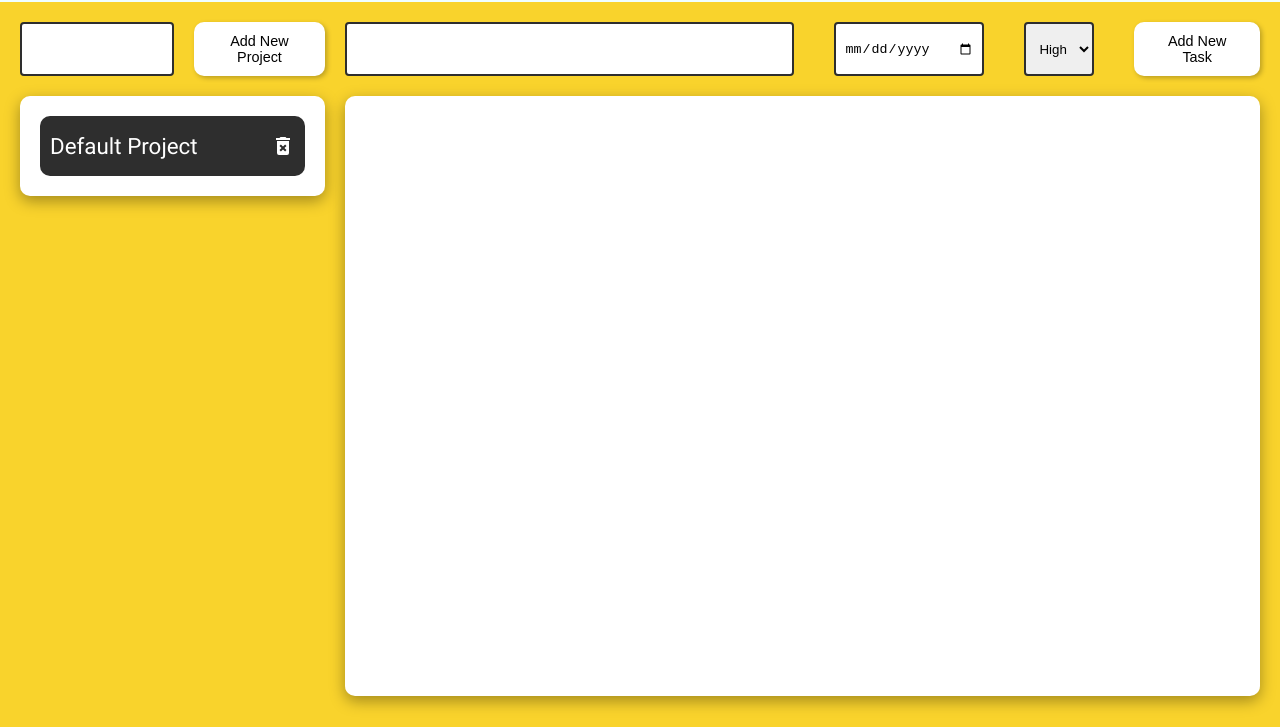
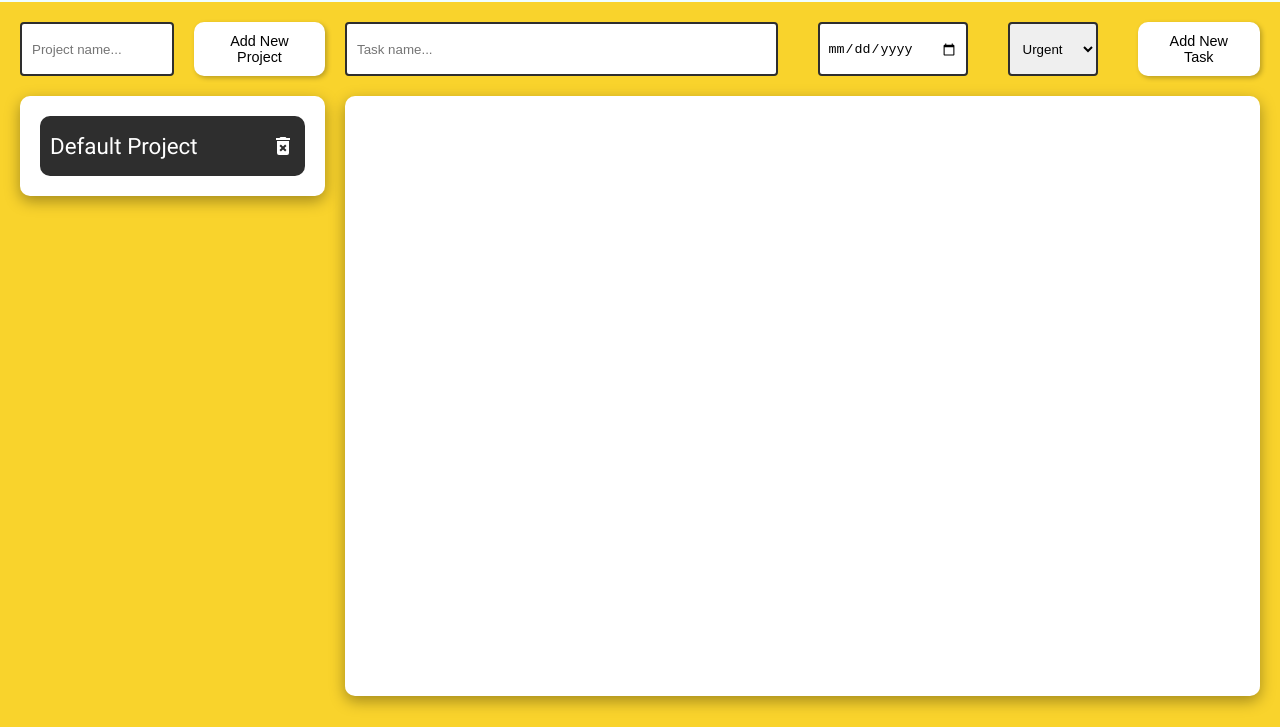
Before and after one commit to kingfeekra/todo-list, a website built with webpack: page dist/index.html in a window 1280 px wide. Shown: the part 73-800 px from the top of the page. Built offline with nearby package versions, Linux system fonts and the light colour scheme.

Commit message:
add placeholders to inputs

```diff
--- a/src/pageLoad.js
+++ b/src/pageLoad.js
@@ -58,6 +58,7 @@ const mainContent = (() => {
         const divs = document.querySelectorAll(".projectsDiv > div");
         const textbox = document.createElement("input");
         textbox.classList.add("projectsTextbox");
+        textbox.placeholder = "Project name..."
         divs[0].appendChild(textbox);
 
         const button = document.createElement("button");
@@ -83,6 +84,7 @@ const mainContent = (() => {
         const textbox = document.createElement("input");
         textbox.setAttribute("type", "text");
         textbox.classList.add("tasksTextbox");
+        textbox.placeholder = "Task name..."
         divs[0].appendChild(textbox);
 
         const date = document.createElement("input");
@@ -95,18 +97,18 @@ const mainContent = (() => {
 
         const urgencySelect = document.querySelector("select");
         const option1 = document.createElement("option");
-        option1.value = "high";
-        option1.textContent = "High";
+        option1.value = "Urgent";
+        option1.textContent = "Urgent";
         urgencySelect.appendChild(option1);
 
         const option2 = document.createElement("option");
-        option2.value = "medium";
+        option2.value = "Medium";
         option2.textContent = "Medium";
         urgencySelect.appendChild(option2);
 
         const option3 = document.createElement("option");
-        option3.value = "low";
-        option3.textContent = "Low";
+        option3.value = "Not Urgent";
+        option3.textContent = "Not Urgent";
         urgencySelect.appendChild(option3);
 
 
--- a/src/styles.css
+++ b/src/styles.css
@@ -164,7 +164,7 @@ main {
 
 select {
     width: 5%;
-    min-width: 70px;
+    min-width: 90px;
     padding: 9px;
     border: 2px solid rgb(46, 46, 46);
     border-radius: 4px;
@@ -218,7 +218,7 @@ select {
 
 .task > p:first-of-type {
     width: 55%;
-    margin-right: 60px;
+    margin-right: 70px;
 }
 
 .task > p:nth-of-type(2) {
```
Also changed, not shown: dist/main.js.
